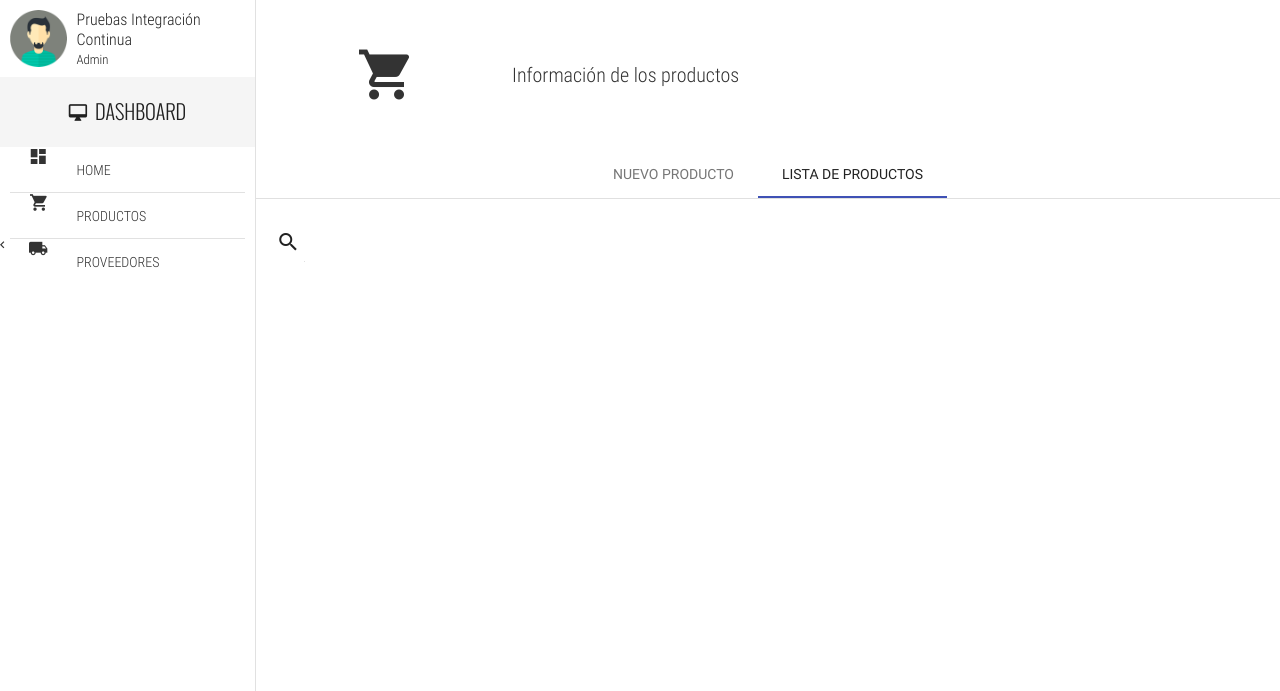
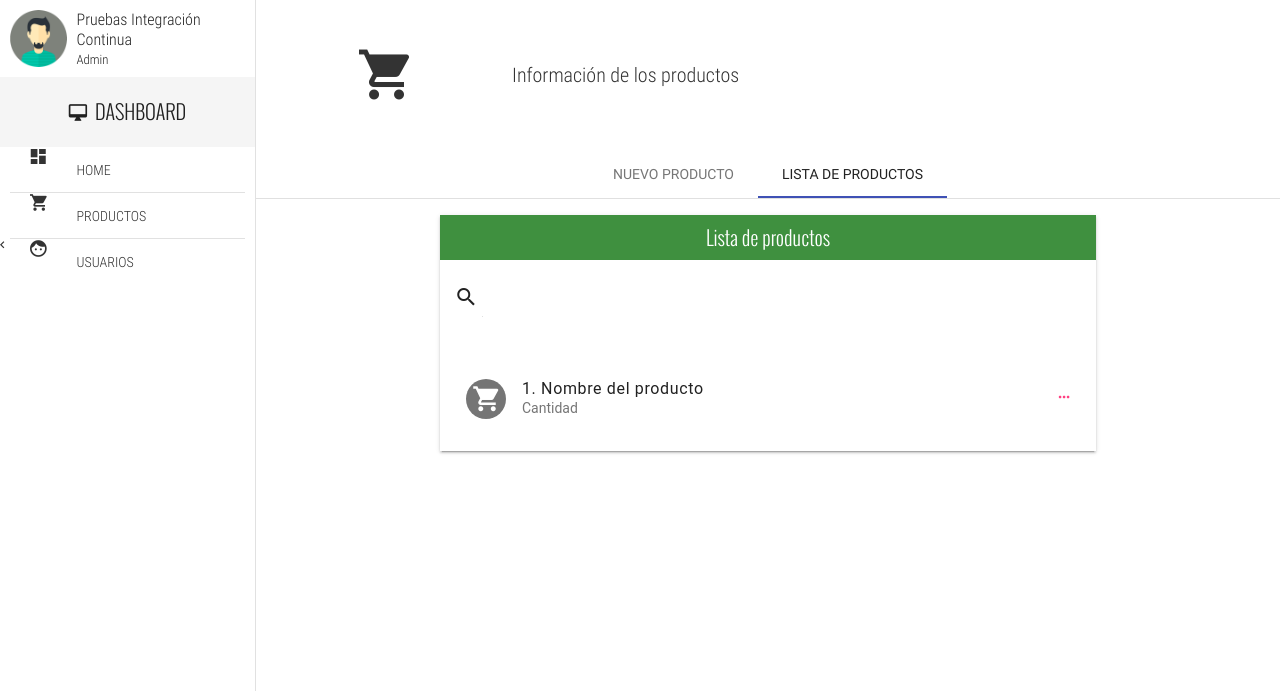
Before and after one commit to cheimy/sw2_liberacion_vj_V1.0.0, a PHP site: page /products.php in a window 1280 px wide, after a click on "LISTA DE PRODUCTOS". Shown: the part 45-736 px from the top of the page. Run offline with PHP 8.4, Linux system fonts and the light colour scheme; data that the repository does not hold is empty; some libraries are stand-ins or nearby versions; some web fonts are replaced.

Commit message:
Ajuste productos

```diff
--- a/Software_2_2/products.php
+++ b/Software_2_2/products.php
@@ -156,7 +156,7 @@ include('db/connection.php');
                     </li>
                     <li class="full-width divider-menu-h"></li>
                     <li class="full-width">
-                        <a href="#!" class="full-width">
+						<a href="products.php" class="full-width">
                             <div class="navLateral-body-cl">
                                 <i class="zmdi zmdi-shopping-cart"></i>
                             </div>
@@ -168,12 +168,12 @@ include('db/connection.php');
                     </li>
                     <li class="full-width divider-menu-h"></li>
                     <li class="full-width">
-                        <a href="#!" class="full-width">
+						<a href="user.php" class="full-width">
                             <div class="navLateral-body-cl">
-                                <i class="zmdi zmdi-truck"></i>
+								<i class="zmdi zmdi-face"></i>
                             </div>
                             <div class="navLateral-body-cr hide-on-tablet">
-                                PROVEEDORES
+								USUARIOS
                             </div>
                             <span class="zmdi zmdi-chevron-left"></span>
                         </a>
@@ -253,7 +253,12 @@ include('db/connection.php');
             </div>
             <div class="mdl-tabs__panel" id="tabListProducts">
                 <div class="mdl-grid">
-                    <div class="mdl-cell mdl-cell--4-col-phone mdl-cell--8-col-tablet mdl-cell--12-col-desktop">
+					<div class="mdl-cell mdl-cell--4-col-phone mdl-cell--8-col-tablet mdl-cell--8-col-desktop mdl-cell--2-offset-desktop">
+						<div class="full-width panel mdl-shadow--2dp">
+							<div class="full-width panel-tittle bg-success text-center tittles">
+								Lista de productos
+							</div>
+							<div class="full-width panel-content">
                         <form action="#">
                             <div class="mdl-textfield mdl-js-textfield mdl-textfield--expandable">
                                 <label class="mdl-button mdl-js-button mdl-button--icon" for="searchProduct">
@@ -265,32 +270,18 @@ include('db/connection.php');
                                 </div>
                             </div>
                         </form>
-                        <?php
-                            $sql = "SELECT * FROM product";
-                            $result = $conn->query($sql);
-                            if ($row = mysqli_fetch_array($result)){
-
-
-                        ?>
-                        <div class="mdl-card mdl-shadow--2dp full-width product-card">
-                            <div class="mdl-card__title">
-                                <img src="assets/img/fontLogin.jpg" alt="product" class="img-responsive">
-                            </div>
-                            <div class="mdl-card__supporting-text">
-                                <small>Id: <?php echo " ".$row["idproduct"]?></small><br>
-                                <small>Cantidad: <?php echo " ".$row["quantity"]?></small><br>
-                            </div>
-                            <div class="mdl-card__actions mdl-card--border">
-                                 <?php echo " ".$row["name"]?>
-                                <button class="mdl-button mdl-button--icon mdl-js-button mdl-js-ripple-effect">
-										<i class="zmdi zmdi-more"></i>
-									</button>
-                            </div>
-                        </div>
-                        <?php
-                        }
-                        ?>
-                    </div>
+								<div class="mdl-list">
+									<div class="mdl-list__item mdl-list__item--two-line">
+										<span class="mdl-list__item-primary-content">
+											<i class="zmdi zmdi-shopping-cart mdl-list__item-avatar"></i>
+											<span>1. Nombre del producto</span>
+											<span class="mdl-list__item-sub-title">Cantidad</span>
+										</span>
+										<a class="mdl-list__item-secondary-action" href="#!"><i class="zmdi zmdi-more"></i></a>
+									</div>
+								</div>
+							</div>
+						</div>
                 </div>
             </div>
         </div>
```
